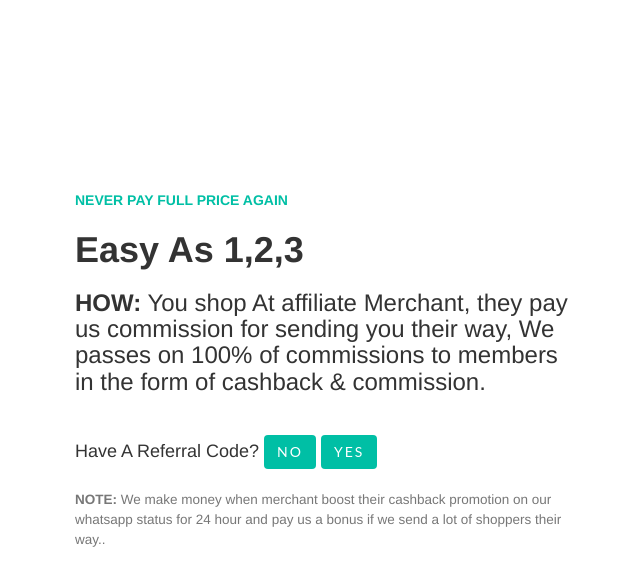
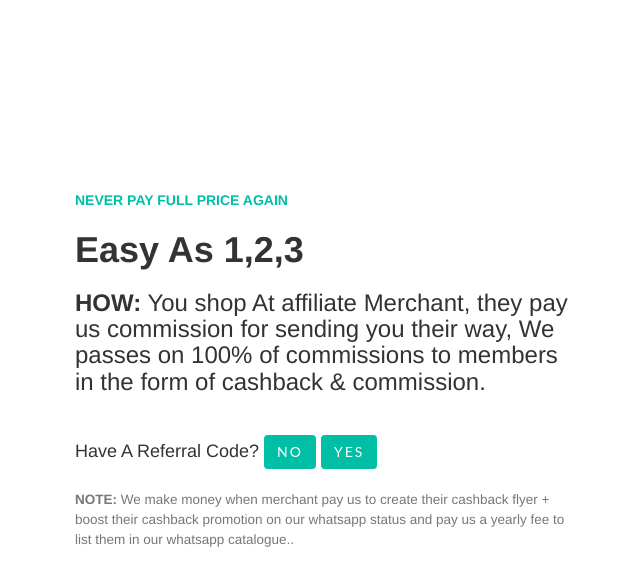
Before and after one commit to allpreegroup/allpreegroup.github.io, a Jekyll site: the page built from index.html, in a window 1280 px wide. Shown: the top 586 px of the page, without its empty margins (610-1250 px from the left). Built offline with Jekyll 4.4.1, drawn with Linux system fonts in a browser that asks for light colours; nearby versions of some CDN libraries.

Commit message:
Update homepage3.html

```diff
--- a/_includes/homepage3.html
+++ b/_includes/homepage3.html
@@ -19,7 +19,7 @@
                               <a href="/" class="page-scroll"><button class="btn btn-outline btn-xl" id="#signup">No</button></a>    <a href="/" class="page-scroll"><button class="btn btn-outline btn-xl" id="#signup">Yes</button></a>
 
                             <br> <br>
-				<small class="block"><b>NOTE:</b> We make money when merchant boost their cashback promotion on our whatsapp status for 24 hour and pay us a bonus if we send a lot of shoppers their way..</small>
+				<small class="block"><b>NOTE:</b> We make money when merchant pay us to create their cashback flyer + boost their cashback promotion on our whatsapp status and pay us a yearly fee to list them in our whatsapp catalogue..</small>
 
 
                                </div>
```
